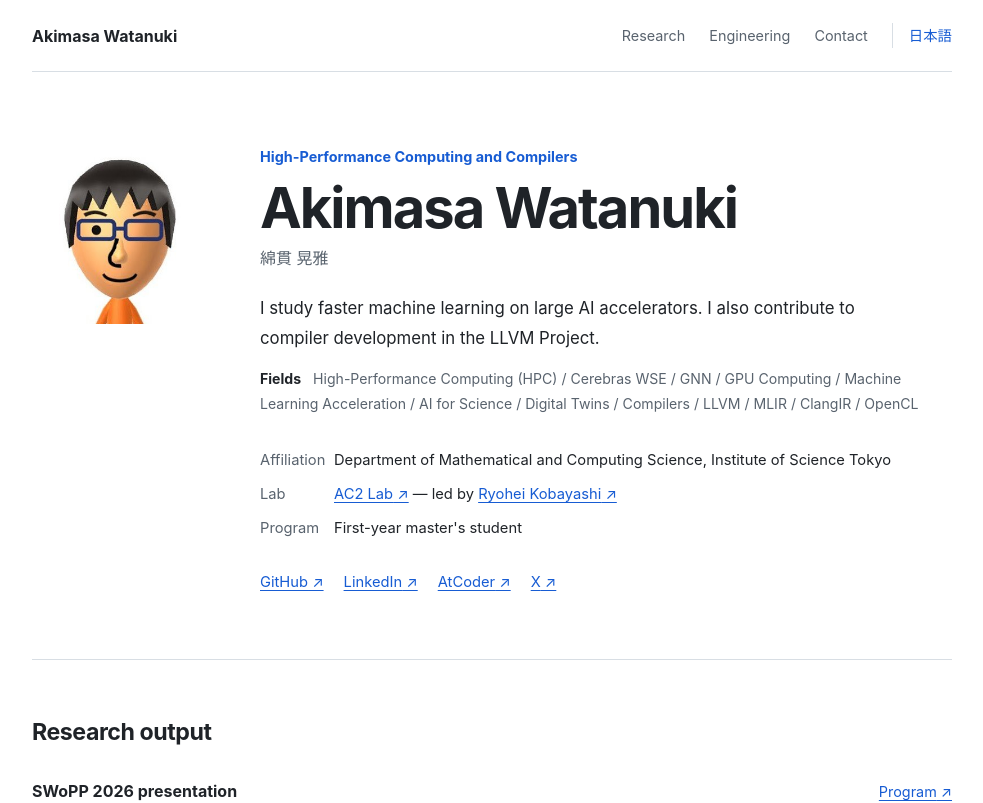
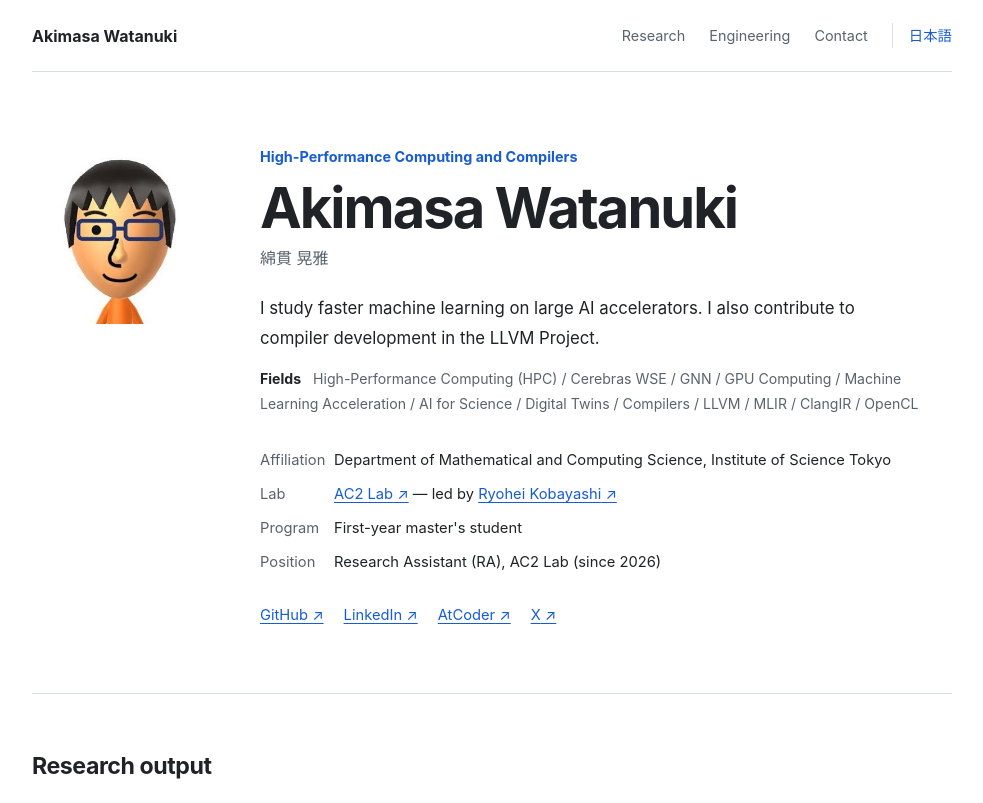
Before and after one commit to Men-cotton/Men-cotton.github.io, a Next.js app: page / in a window 1280 px wide. Shown: the top 803 px of the page, without its empty margins (148-1131 px from the left). Built offline with nearby package versions, Linux system fonts and the light colour scheme.

Commit message:
Add AC2 Lab RA position

```diff
--- a/app/ProfilePage.tsx
+++ b/app/ProfilePage.tsx
@@ -9,7 +9,7 @@ const labels = {
     navLabel: "Page navigation",
     language: "日本語",
     languageHref: "/ja",
-    facts: ["Affiliation", "Lab", "Program"],
+    facts: ["Affiliation", "Lab", "Program", "Position"],
     profileLinks: "External profiles",
     sections: ["Research output", "Software and engineering", "Recognition", "Interests", "Contact"],
     portrait: "Portrait of Akimasa Watanuki",
@@ -19,7 +19,7 @@ const labels = {
     navLabel: "ページ内ナビゲーション",
     language: "English",
     languageHref: "/",
-    facts: ["所属", "研究室", "学年"],
+    facts: ["所属", "研究室", "学年", "役職"],
     profileLinks: "外部プロフィール",
     sections: ["研究実績", "開発実績", "受賞・成績", "関心", "連絡先"],
     portrait: "綿貫晃雅のポートレート",
@@ -110,6 +110,7 @@ export function ProfilePage({ markdown, locale }: { markdown: string; locale: Lo
               </dd>
             </div>
             <div><dt>{copy.facts[2]}</dt><dd>{frontmatter.year}</dd></div>
+            <div><dt>{copy.facts[3]}</dt><dd>{frontmatter.position}</dd></div>
           </dl>
           <div className="profile-links" aria-label={copy.profileLinks}>
             <ExternalLink href={frontmatter.github}>GitHub</ExternalLink>
--- a/content/profile.en.md
+++ b/content/profile.en.md
@@ -8,6 +8,7 @@ lab_url: https://www.ac2.scrc.iir.isct.ac.jp/
 advisor: Ryohei Kobayashi
 advisor_url: https://sites.google.com/site/ryokbya/
 year: First-year master's student
+position: Research Assistant (RA), AC2 Lab (since 2026)
 summary: I study faster machine learning on large AI accelerators. I also contribute to compiler development in the LLVM Project.
 keywords_label: Fields
 keywords: High-Performance Computing (HPC) / Cerebras WSE / GNN / GPU Computing / Machine Learning Acceleration / AI for Science / Digital Twins / Compilers / LLVM / MLIR / ClangIR / OpenCL
```
Also changed, not shown: content/profile.md (+1 -0 lines).
